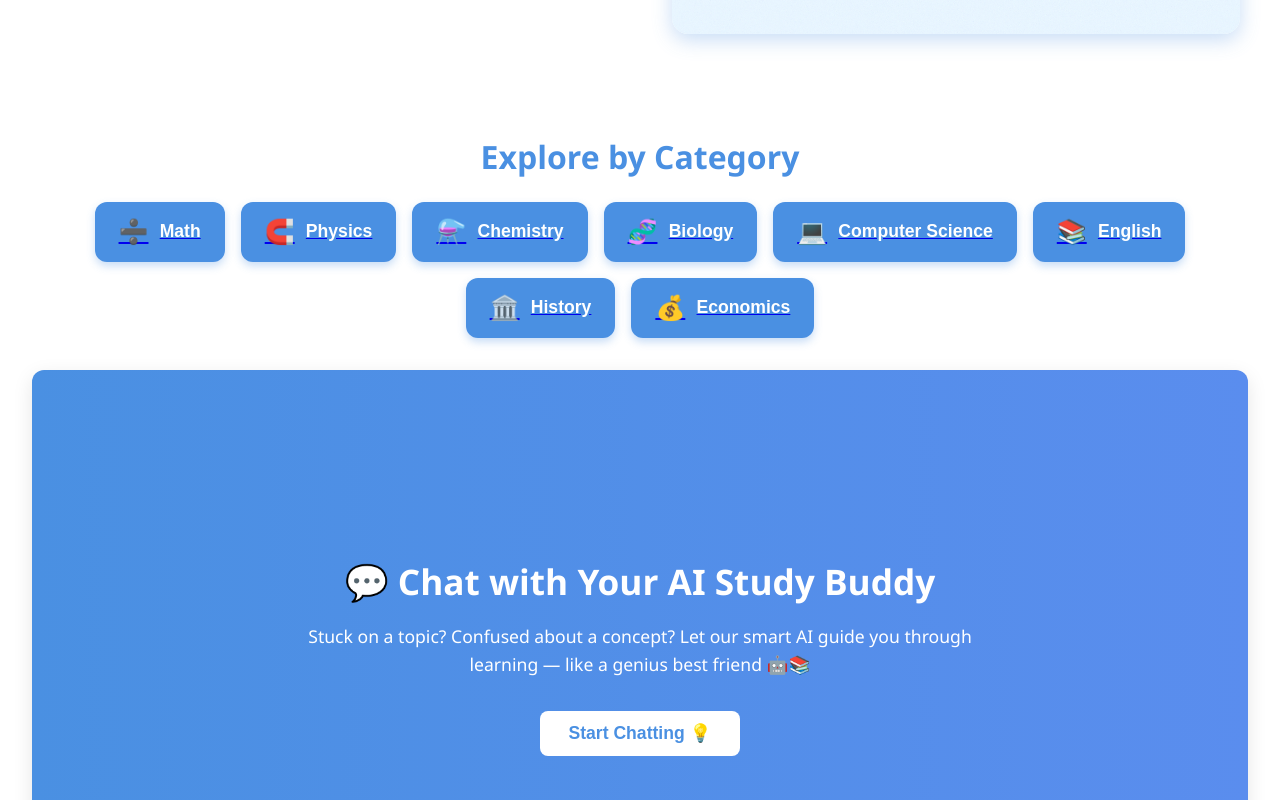
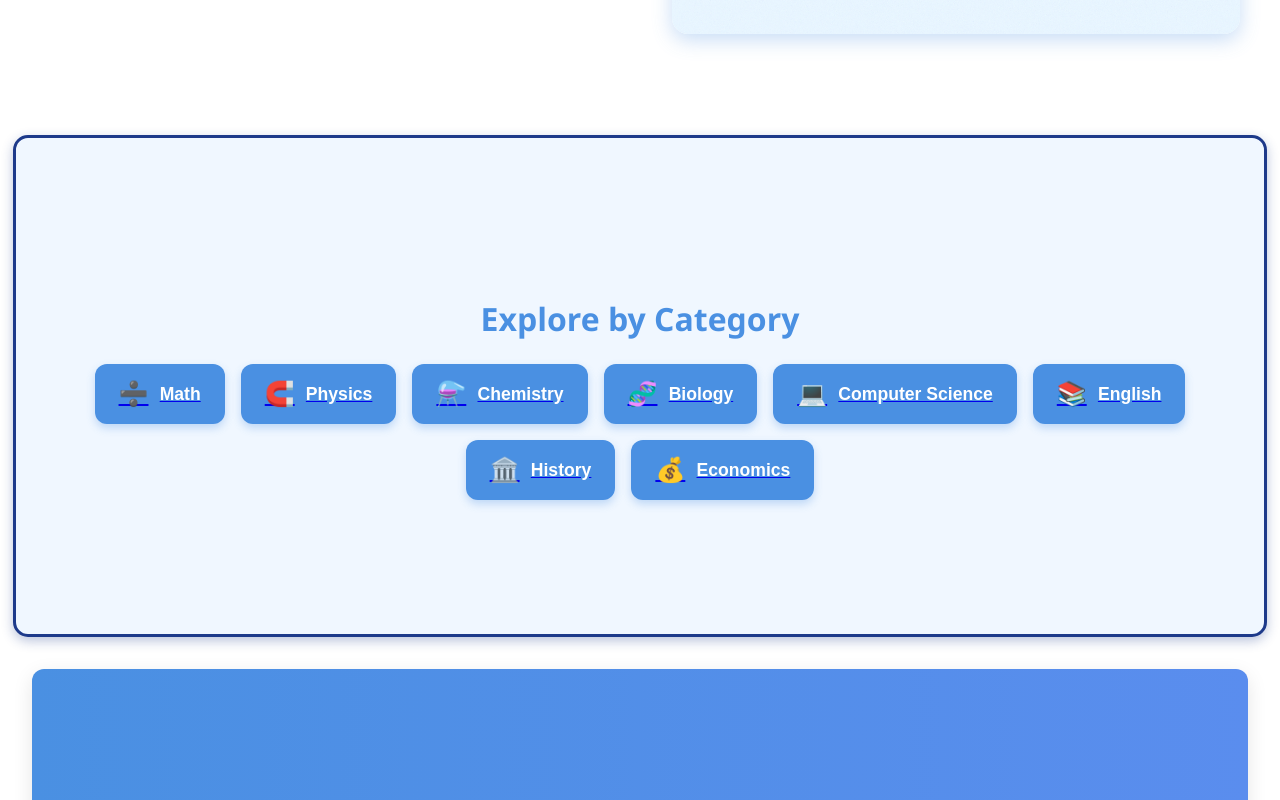
Before and after one commit to wasif-69/Study, a React (Vite) app: page / in a window 1280 px wide. Shown: the part 660-1460 px from the top of the page. Built offline with nearby package versions, Linux system fonts and the light colour scheme.

Commit message:
hello world

```diff
--- a/src/Footer/footer.jsx
+++ b/src/Footer/footer.jsx
@@ -7,7 +7,7 @@ export default function Footer() {
       <div className="footer-container">
         <div className="footer-brand">
           <h2>Lecture<span>Hub</span></h2>
-          <p>📚 Empowering Gen-Z with knowledge, one lecture at a time.</p>
+          <p>📚 Empowering Pakistani students with knowledge, one lecture at a time.</p>
         </div>
 
         <div className="footer-links">
--- a/src/categories/categories.css
+++ b/src/categories/categories.css
@@ -66,3 +66,19 @@
     font-size: 1.3rem;
   }
 }
+
+
+.categories-section {
+  max-width: 1200px;
+  margin: 2rem auto;
+  padding: 3rem 1.5rem; /* Increased top & bottom padding for more height */
+  text-align: center;
+  border: 3px solid #1e3a8a;
+  border-radius: 15px;
+  background-color: #f0f7ff;
+  box-shadow: 0 4px 12px rgba(30, 58, 138, 0.3);
+  min-height: 400px; /* Optional: set a minimum height */
+  display: flex;
+  flex-direction: column;
+  justify-content: center; /* centers content vertically */
+}
```
